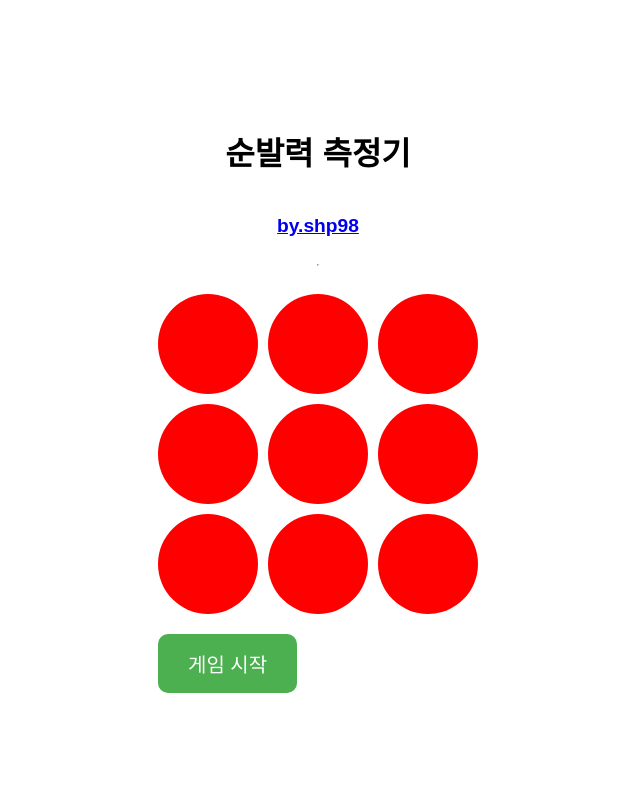
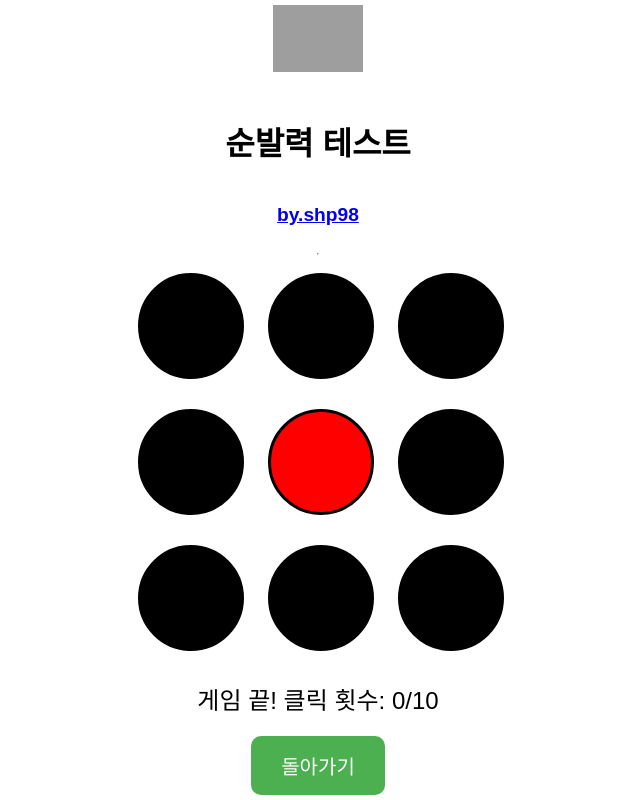
Before and after one commit to parksh12/Speed, a plain HTML site: page index.html in a window 1280 px wide. Shown: the whole page, without its empty margins (322-962 px from the left). Drawn offline with Linux system fonts and the light colour scheme; grey boxes are pictures that could not be loaded.

Commit message:
index.html 업데이트

```diff
--- a/index.html
+++ b/index.html
@@ -1,13 +1,11 @@
 <!doctype html>
-<html>
+<html lang="ko">
 <head>
-    <!-- 기본 메타데이터 및 스타일 -->
     <meta charset="utf-8">
-    <title>순발력 측정기</title>
+    <title>순발력 테스트</title>
     <link rel="icon" type="image/png" href="파비콘 이미지 URL">
-
     <style>
-        /* 전체 레이아웃 설정 */
+        /* 기본 레이아웃 설정 */
         body {
             display: flex;
             flex-direction: column;
@@ -28,33 +26,23 @@
             text-align: center;
         }
 
-        /* 9개의 원을 위한 스타일 */
-        .circle-container {
-            display: grid;
-            grid-template-columns: repeat(3, 100px);
-            grid-template-rows: repeat(3, 100px);
-            gap: 10px;
-            margin-top: 20px;
-        }
-
+        /* 원 스타일 */
         .circle {
             width: 100px;
             height: 100px;
             border-radius: 50%;
-            background-color: red;
-            cursor: pointer;
-            transition: background-color 0.2s;
-        }
-
-        .active {
+            border: 3px solid black;
+            margin: 10px;
             background-color: black;
         }
 
-        .hidden {
-            visibility: hidden;
+        /* 게임 결과 스타일 */
+        #result {
+            font-size: 1.5em;
+            margin-top: 20px;
         }
 
-        /* 버튼 스타일 */
+        /* 돌아가기 버튼 스타일 */
         button {
             font-size: 20px;
             padding: 15px 30px;
@@ -71,156 +59,104 @@
             background-color: #45a049;
         }
 
-        /* 결과 및 티어 표시 */
-        #resultDisplay {
-            font-size: 1.2em;
-            margin-top: 20px;
-        }
-
-        #resultContainer {
-            display: none;
-            text-align: center;
-        }
-
-        #gameContainer {
-            display: block;
+        /* 쿠키 얼굴 이미지 스타일 */
+        #cookieImage {
+            width: 90px;
+            margin-bottom: 20px;
         }
     </style>
 </head>
+<body>
+    <!-- 쿠키 얼굴 이미지 추가 -->
+    <a href="index.html"><img id="cookieImage" src="https://img1.daumcdn.net/thumb/R1280x0/?scode=mtistory2&fname=https%3A%2F%2Fblog.kakaocdn.net%2Fdn%2FbbqJdy%2FbtszAY8E0nn%2F2ces7gFBw4k8siK5xJxOb0%2Fimg.png" alt="쿠키 얼굴"></a>
 
-<body>
-    <!-- 페이지 제목 및 부가 설명 -->
-    <h1>순발력 측정기</h1>
+    <h1>순발력 테스트</h1>
     <h3><a href="https://goodstock18.tistory.com/m/entry/Bookmark-Collection">by.shp98</a></h3>
     <hr>
 
-    <!-- 게임 컨테이너 -->
-    <div id="gameContainer">
-        <div class="circle-container">
-            <div class="circle" onclick="circleClick(0)"></div>
-            <div class="circle" onclick="circleClick(1)"></div>
-            <div class="circle" onclick="circleClick(2)"></div>
-            <div class="circle" onclick="circleClick(3)"></div>
-            <div class="circle" onclick="circleClick(4)"></div>
-            <div class="circle" onclick="circleClick(5)"></div>
-            <div class="circle" onclick="circleClick(6)"></div>
-            <div class="circle" onclick="circleClick(7)"></div>
-            <div class="circle" onclick="circleClick(8)"></div>
-        </div>
-
-        <!-- 시작 버튼 -->
-        <button onclick="startGame()">게임 시작</button>
+    <!-- 원들 배치 -->
+    <div id="gameBoard" style="display: grid; grid-template-columns: repeat(3, 120px); gap: 10px;">
+        <div class="circle" id="circle1" onclick="clickCircle(1)"></div>
+        <div class="circle" id="circle2" onclick="clickCircle(2)"></div>
+        <div class="circle" id="circle3" onclick="clickCircle(3)"></div>
+        <div class="circle" id="circle4" onclick="clickCircle(4)"></div>
+        <div class="circle" id="circle5" onclick="clickCircle(5)"></div>
+        <div class="circle" id="circle6" onclick="clickCircle(6)"></div>
+        <div class="circle" id="circle7" onclick="clickCircle(7)"></div>
+        <div class="circle" id="circle8" onclick="clickCircle(8)"></div>
+        <div class="circle" id="circle9" onclick="clickCircle(9)"></div>
     </div>
 
-    <!-- 결과 표시 영역 -->
-    <div id="resultContainer">
-        <div id="resultDisplay"></div>
-        <button onclick="resetGame()">돌아가기</button>
-    </div>
+    <!-- 게임 결과 표시 -->
+    <div id="result"></div>
+
+    <!-- 돌아가기 버튼 -->
+    <button id="backButton" style="display: none;" onclick="location.reload();">돌아가기</button>
 
     <script>
-        let activeCircle = null;  // 현재 깜빡이는 원
-        let clickCount = 0;  // 클릭 횟수
-        let totalTime = 0;  // 총 소요 시간
-        let totalClicks = 0;  // 총 클릭 횟수
-        let tier = "";  // 최종 티어
+        let clickCount = 0;
+        let totalTime = 0;
+        let gameInterval;
+        let currentCircle;
+        const totalRounds = 10; // 게임 횟수 설정
+        const maxTime = 7; // 게임 시간 설정 (초)
 
-        const circles = document.querySelectorAll('.circle');
-        const resultDisplay = document.getElementById("resultDisplay");
-        const resultContainer = document.getElementById("resultContainer");
-        const gameContainer = document.getElementById("gameContainer");
+        // 원 클릭 처리
+        function clickCircle(circleId) {
+            if (currentCircle === circleId) {
+                clickCount++;
+            }
+            if (clickCount >= totalRounds) {
+                endGame();
+            }
+        }
+
+        // 원이 랜덤으로 깜빡이는 함수
+        function showRandomCircle() {
+            // 모든 원을 검정색으로 설정
+            for (let i = 1; i <= 9; i++) {
+                document.getElementById('circle' + i).style.backgroundColor = 'black';
+            }
+
+            // 랜덤 원 깜빡이기
+            const randomCircle = Math.floor(Math.random() * 9) + 1;
+            document.getElementById('circle' + randomCircle).style.backgroundColor = 'red';
+
+            currentCircle = randomCircle;
+        }
 
         // 게임 시작 함수
         function startGame() {
+            totalTime = maxTime;
             clickCount = 0;
-            totalTime = 0;
-            totalClicks = 0;
-            resultDisplay.textContent = "게임이 시작되었습니다!";
-            resetCircles();
-            gameContainer.style.display = "block";
-            resultContainer.style.display = "none";
-            startRound();
+            document.getElementById('result').textContent = '';
+            document.getElementById('backButton').style.display = 'none';
+
+            gameInterval = setInterval(function() {
+                totalTime--;
+                if (totalTime <= 0) {
+                    clearInterval(gameInterval);
+                    endGame();
+                } else {
+                    showRandomCircle();
+                }
+            }, 700);
+
+            setTimeout(() => {
+                clearInterval(gameInterval);
+                endGame();
+            }, maxTime * 1000);
         }
 
-        // 원을 초기화하는 함수
-        function resetCircles() {
-            circles.forEach(circle => {
-                circle.classList.remove('active');
-                circle.classList.remove('hidden');
-            });
+        // 게임 종료 처리 함수
+        function endGame() {
+            clearInterval(gameInterval);
+            document.getElementById('result').textContent = '게임 끝! 클릭 횟수: ' + clickCount + '/' + totalRounds;
+            document.getElementById('backButton').style.display = 'block';
         }
 
-        // 순발력 측정용 원 깜빡이기
-        function startRound() {
-            if (clickCount >= 20) {
-                finishGame();
-                return;
-            }
-
-            setTimeout(() => {
-                const randomCircleIndex = Math.floor(Math.random() * 9);
-                const randomCircle = circles[randomCircleIndex];
-                randomCircle.classList.add('active');
-                activeCircle = randomCircle;
-
-                const startTime = Date.now();
-                randomCircle.onclick = () => {
-                    totalClicks++;
-                    totalTime += Date.now() - startTime;
-                    clickCount++;
-                    resetCircles();
-                    startRound();
-                };
-
-                setTimeout(() => {
-                    randomCircle.classList.remove('active');
-                }, 200);  // 0.2초 후에 원 깜빡임 종료
-
-            }, Math.random() * 2000);  // 0~2초 사이에 깜빡임 시작
-        }
-
-        // 게임 종료 후 결과 표시
-        function finishGame() {
-            const averageTime = totalTime / totalClicks;
-            const accuracy = (totalClicks / 20) * 100;
-            tier = getTier(accuracy);
-
-            resultDisplay.textContent = `게임 종료! 평균 반응 시간: ${averageTime.toFixed(2)} ms, 정확도: ${accuracy.toFixed(2)}%`;
-            resultDisplay.textContent += `\n당신의 티어는: ${tier}`;
-            gameContainer.style.display = "none";
-            resultContainer.style.display = "block";
-        }
-
-        // 티어 계산 함수
-        function getTier(accuracy) {
-            if (accuracy >= 99) {
-                return "그랜드 마스터";
-            } else if (accuracy >= 90) {
-                return "마스터";
-            } else if (accuracy >= 80) {
-                return "다이아몬드";
-            } else if (accuracy >= 70) {
-                return "플레티넘";
-            } else if (accuracy >= 50) {
-                return "골드";
-            } else if (accuracy >= 30) {
-                return "실버";
-            } else {
-                return "브론즈";
-            }
-        }
-
-        // 원 클릭 처리 함수
-        function circleClick(index) {
-            // 클릭은 순발력 측정에만 사용되므로 클릭했을 때 아무 것도 하지 않도록 할 수 있습니다.
-        }
-
-        // 게임 초기화 및 돌아가기 버튼
-        function resetGame() {
-            gameContainer.style.display = "block";
-            resultContainer.style.display = "none";
-            startGame();
-        }
+        // 시작 게임
+        startGame();
     </script>
 </body>
 </html>
```
